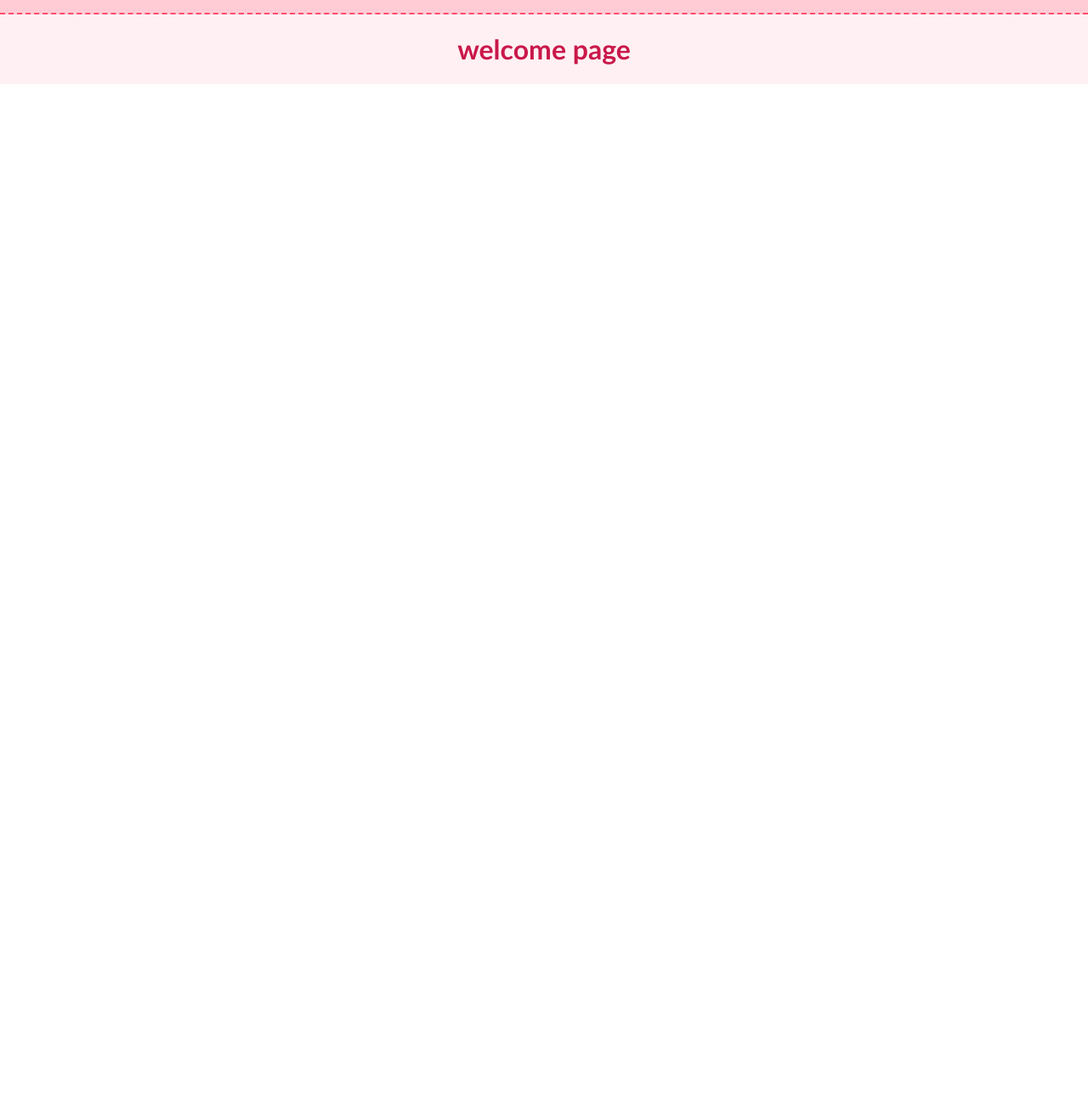
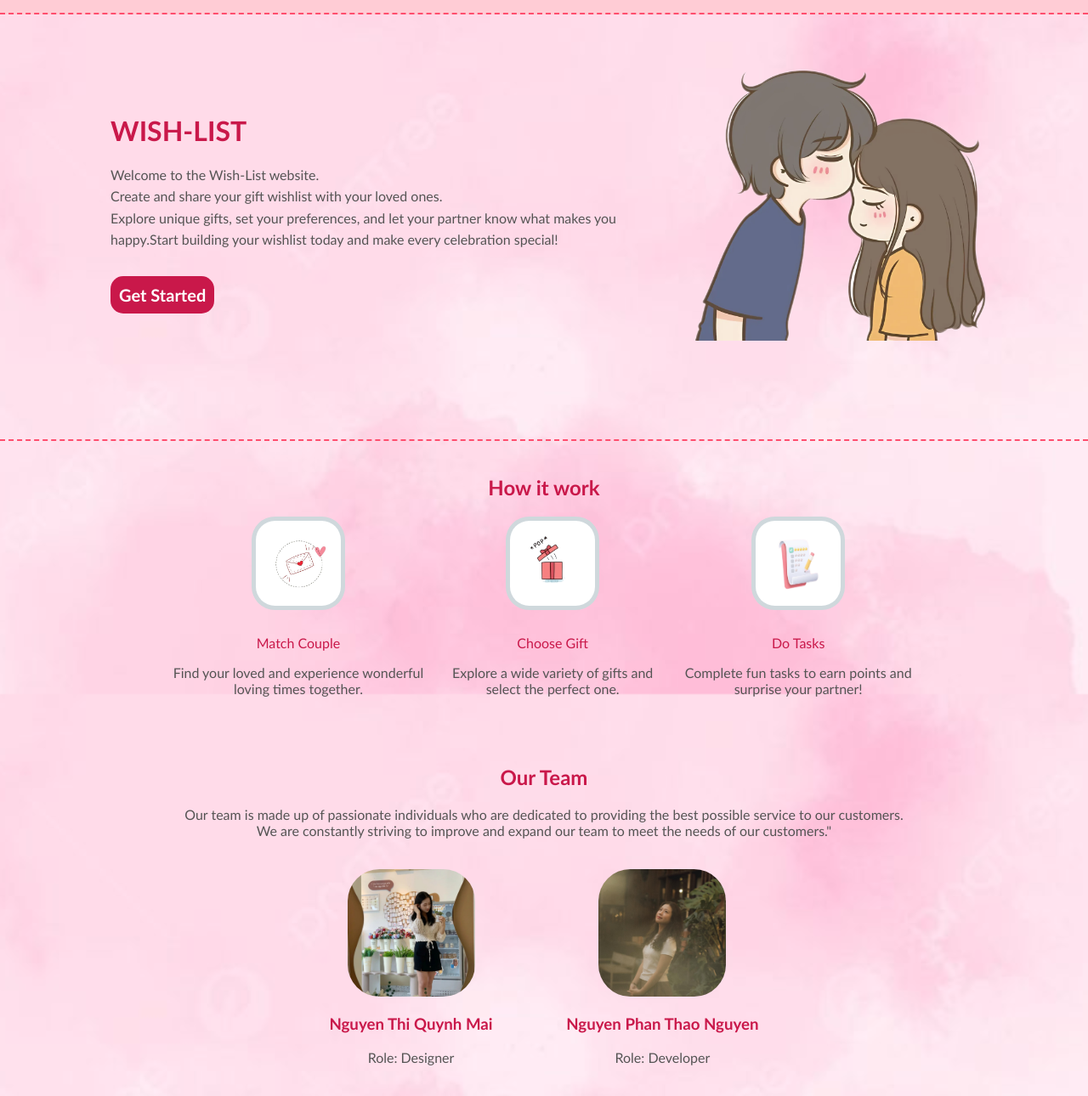
Before and after one commit to QuynhMai273na/Love_Gifts_UI, a React app: page / in a window 1280 px wide. Shown: the part 55-1345 px from the top of the page at 85% size. Before the commit the page ends 800 px from the top, so only its background shows below. Built offline with nearby package versions, Linux system fonts and the light colour scheme.

Commit message:
complete welcome page

```diff
--- /dev/null
+++ b/src/components/step/step.js
@@ -0,0 +1,10 @@
+const Step = ({ icon, text, describe }) => {
+    return (
+      <div className="step">
+        <img src={icon} alt={text} />
+        <p>{text}</p>
+        <span>{describe}</span>
+      </div>
+    );
+}
+export default Step;
--- /dev/null
+++ b/src/components/welcome/welcome.css
@@ -0,0 +1,106 @@
+.center-form {
+    background-image: url('./background.jpg'); /* Đảm bảo đường dẫn đúng */
+    background-size: cover; /* Đảm bảo ảnh phủ toàn bộ màn hình */
+    background-position: center;
+    background-repeat: no-repeat;
+    background-attachment: fixed; /* Giữ ảnh nền cố định khi cuộn trang */
+  }
+.introduce-section {
+    height: 500px;
+    width: 100%;
+    border-bottom: dashed #FF4D6D 2px;
+    display: flex;
+    position: relative;
+}
+.introduce{
+    margin-top: 50px;
+    margin-left: 80px;
+    padding: 40px 50px;
+}
+.guide-section {
+    height: auto;
+    width: 100%;
+    text-align: center;
+    justify-items: center;
+    padding: 20px 0px;
+    padding-bottom: 40px;
+}
+  .introduce h1 {
+    font-size: 2rem;
+    margin-bottom: 20px;
+  }
+
+  .introduce p {
+    font-size: 1rem;
+    color: #555454;
+    max-width: 600px;
+    line-height: 1.6;
+  }
+
+  .get-start-btn {
+    background-color: #C9184A;
+    color: #fff;
+    border: none;
+    border-radius: 15px;
+    padding: 10px;
+    font-size: 20px;
+    display: flex;
+    justify-content: center;
+    margin-top: 30px;
+    font-family:'Trebuchet MS', 'Lucida Sans Unicode', 'Lucida Grande', 'Lucida Sans', Arial, sans-serif;
+    font-weight: 600;
+    cursor: pointer;
+  }
+
+  .steps {
+    width: 70%;
+    display: flex;
+    justify-content: space-around;
+    align-items: center;
+  }
+
+  .step {
+    text-align: center;
+  }
+  .step span{
+    color: #555454;
+  }
+
+  .step img {
+    width: 100px;
+    height: 100px;
+    background-color: #cfd8dc;
+    border-radius: 25%;
+    padding: 5px;
+    margin-bottom: 10px;
+  }
+  .team-section {
+    text-align: center;
+    justify-items: center;
+    padding-top: 20px;
+  }
+  .team-section p {
+    color: #555454;
+  }
+  .team-members {
+    width: 70%;
+    display: flex;
+    justify-content: space-around;
+    align-items: center;
+  }
+  .team-member{
+    padding: 20px;
+  }
+  .team-member img {
+    border-radius: 25%;
+    width: 150px;
+    height: 150px;
+    object-fit: cover;
+  }
+
+  .small-image {
+    position: absolute;
+    width: 30%;
+    height: auto;
+    right: 100px;
+  }
--- a/src/components/welcome/welcome.js
+++ b/src/components/welcome/welcome.js
@@ -1,14 +1,70 @@
 import React, {useState} from "react";
 import {Form, Button} from "react-bootstrap";
 import {useNavigate} from "react-router-dom";
+import Step from "../step/step";
+import "./welcome.css";
+import coupleImage from "./couple.png";
+import tnguyn from "./tnguyn.jpg";
+import qmai from "./qmai.jpg"
+import heart from "./heart-icon.jpg"
+import gift from "./gift-icon.png"
+import task from "./task-icon.png"
+
 const Welcome = () => {
+    const navigate = useNavigate();
 
     return (
-        <>
-            <div className="center-form">
-                <h1>welcome page</h1>
+      <>
+        <div className="center-form">
+          <section className="introduce-section">
+            <div className="introduce">
+              <h1>WISH-LIST</h1>
+              <p>
+                Welcome to the Wish-List website. <br></br>
+                Create and share your gift wishlist with your loved ones. <br></br>Explore unique gifts,
+                set your preferences, and let your partner know what makes you happy.Start
+                building your wishlist today and make every celebration special!
+              </p>
+              <Button className="get-start-btn" variant="primary" onClick={() => navigate('/login')} >Get Started</Button>
+              {/* <Button variant="primary" onClick={() => navigate('/get-started')}>Get Start</Button> */}
             </div>
-        </>
+            <div className="img-couple">
+                <img src={coupleImage} alt="Sample" className="small-image" />
+            </div>
+          </section>
+
+          <section className="guide-section">
+            <h2>How it work </h2>
+            <div className="steps">
+              <Step icon={heart} text="Match Couple" describe ="Find your loved and experience wonderful loving times together." />
+              <Step icon={gift} text="Choose Gift" describe="Explore a wide variety of gifts and select the perfect one." />
+              <Step icon={task} text="Do Tasks" describe="Complete fun tasks to earn points and surprise your partner!"/>
+            </div>
+          </section>
+
+          <section className="team-section">
+            <h2 className="our-team">Our Team</h2>
+            <p>
+              Our team is made up of passionate individuals who are dedicated to
+              providing the best possible service to our customers.<br></br> We are
+              constantly striving to improve and expand our team to meet the
+              needs of our customers."
+            </p>
+            <div className="team-members">
+              <div className="team-member">
+                <img src={qmai} alt="Quynh_Mai" />
+                <h3>Nguyen Thi Quynh Mai</h3>
+                <p>Role: Designer</p>
+              </div>
+              <div className="team-member">
+                <img src={tnguyn} alt="Thao_Nguyen" />
+                <h3>Nguyen Phan Thao Nguyen</h3>
+                <p>Role: Developer</p>
+              </div>
+            </div>
+          </section>
+        </div>
+      </>
     );
 };
 
--- a/src/index.css
+++ b/src/index.css
@@ -5,6 +5,7 @@ body {
     sans-serif;
   -webkit-font-smoothing: antialiased;
   -moz-osx-font-smoothing: grayscale;
+  box-sizing: border-box;
 }
 
 code {
--- a/src/pages/WelcomePage.js
+++ b/src/pages/WelcomePage.js
@@ -3,7 +3,6 @@ import WelcomeHeader from "../components/header/welcomeHeader";
 import Welcome from "../components/welcome/welcome";
 import Login from "../components/login/login";
 import Register from "../components/register/register";
-
 
 function WelcomePage() {
   return (
```
Also changed, not shown: src/components/welcome/background.jpg (added), src/components/welcome/couple.png (added), src/components/welcome/gift-icon.png (added), src/components/welcome/gift1.jpg (added), src/components/welcome/heart-icon.jpg (added), src/components/welcome/qmai.jpg (added), src/components/welcome/task-icon.png (added), src/components/welcome/tnguyn.jpg (added).
